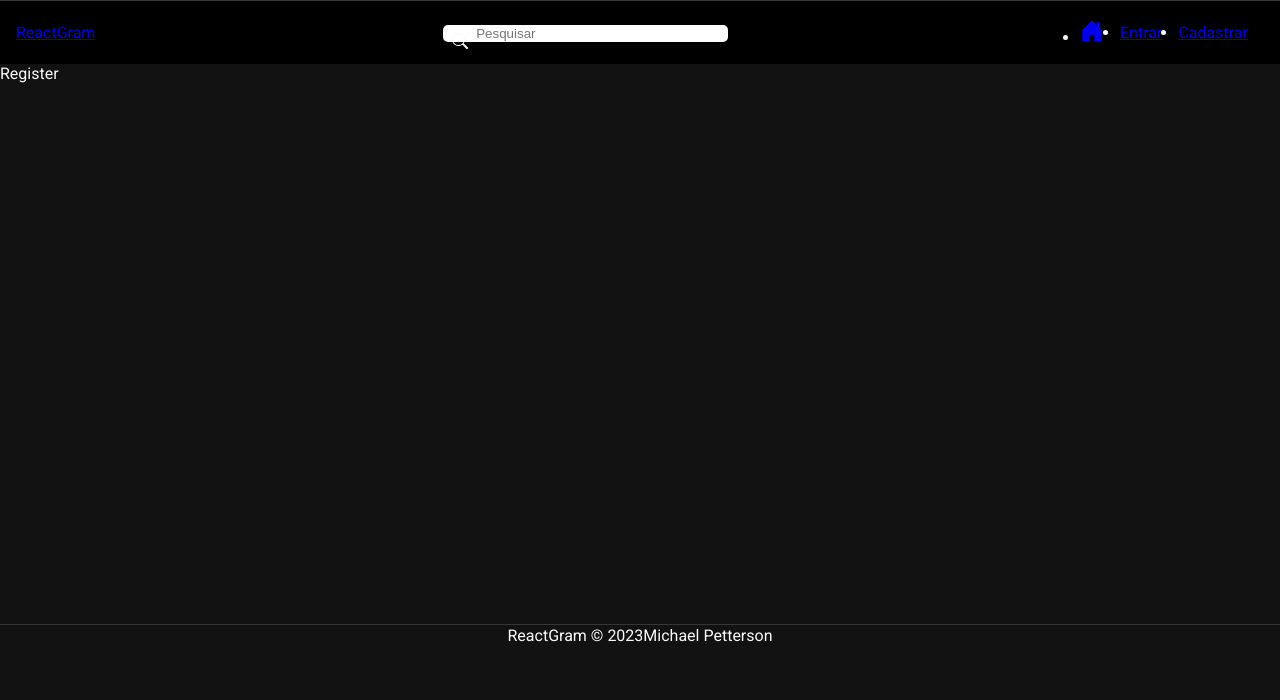
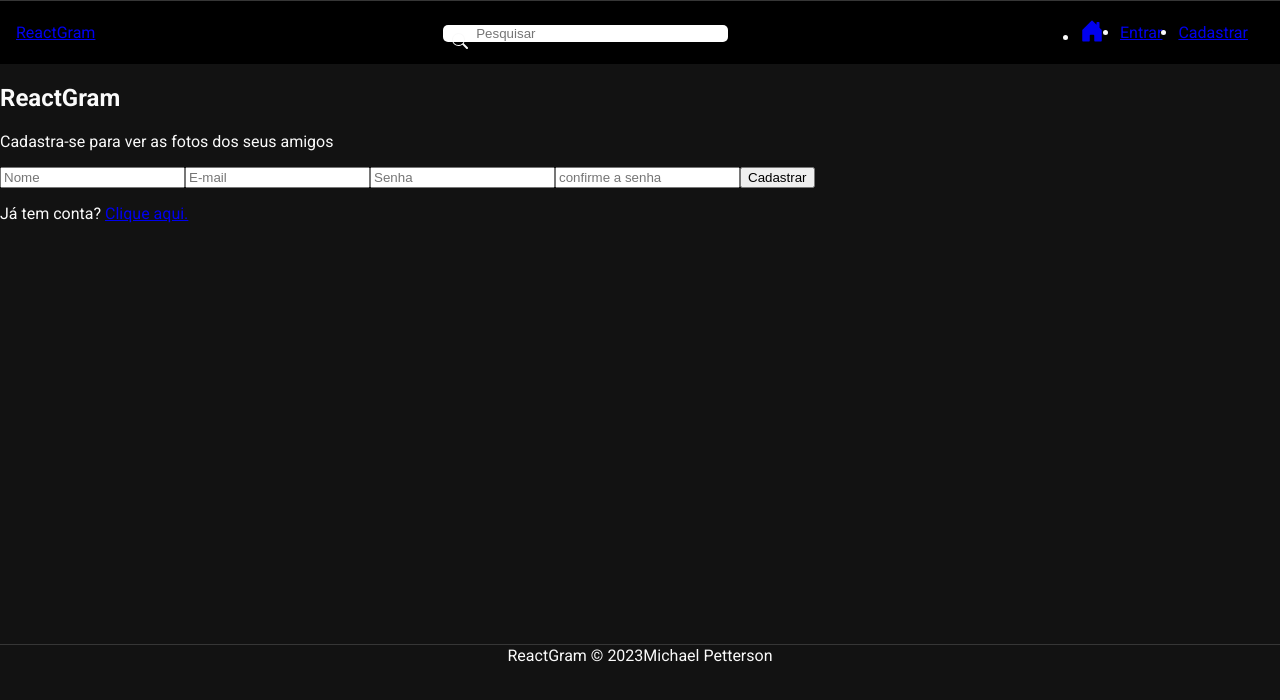
Before and after one commit to michael-petterson-06/MikeGram, a React (Create React App) app in the folder frontend/: page /register in a window 1280 px wide. Shown: the top 700 px of the page. Built offline with nearby package versions, Linux system fonts and the light colour scheme; the HTML template or start-up script is replaced by a standard one.

Commit message:
Criando formulário de cadastro

```diff
--- a/frontend/src/pages/Auth/Register.js
+++ b/frontend/src/pages/Auth/Register.js
@@ -1,9 +1,29 @@
 import './Auth.css';
+
+//Hooks
+import { useState, useEffect } from 'react';
+
+import { Link } from 'react-router-dom';
+
+const handleSubmit = (e) => {
+    e.preventDefault();
+}
 
 const Register = () => {
     return (
         <div>
-            Register
+            <h2>ReactGram</h2>
+            <p className="subtitle">Cadastra-se para ver as fotos dos seus amigos</p>
+            <form onSubmit={handleSubmit}>
+                <input type="text" placeholder='Nome'/>
+                <input type="email" placeholder='E-mail'/>
+                <input type="password" placeholder='Senha'/>
+                <input type="password" placeholder='confirme a senha'/>
+                <input type="submit" value='Cadastrar'/>
+            </form>
+            <p>
+                Já tem conta? <Link to='/login'>Clique aqui.</Link>
+            </p>
         </div>
     )
 }
```
